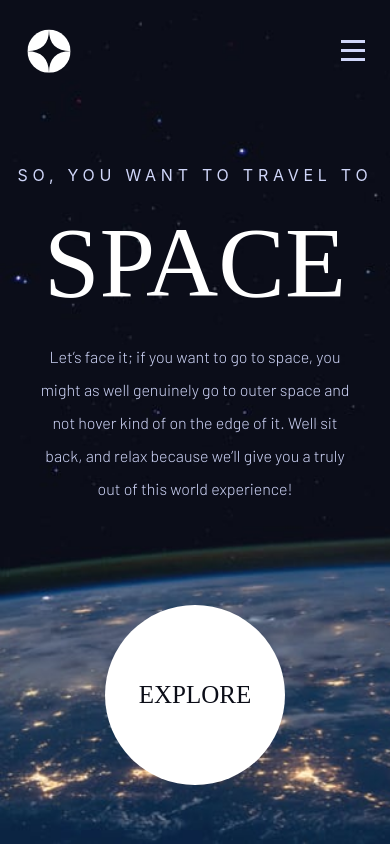
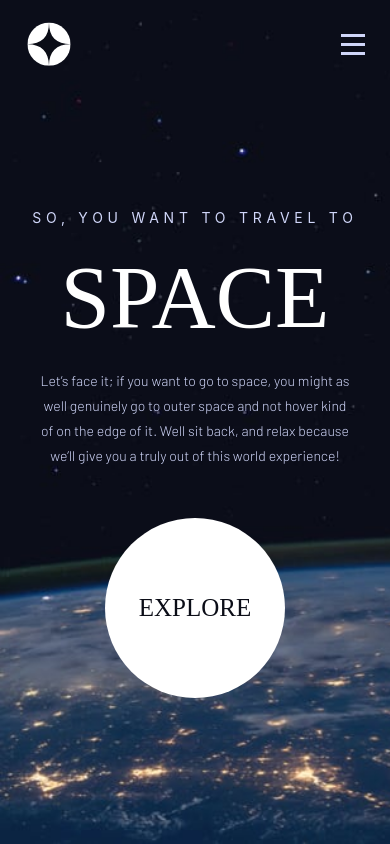
Before and after one commit to badmotherfunk/Space-tourism-website, a React (Create React App) app: page / in a window 390 px wide. Built offline with nearby package versions, Linux system fonts and the light colour scheme; a web font is replaced by a local one.

Commit message:
Amélioration du responsive pour les différentes pages

```diff
--- a/src/components/Navbar/Navbar.css
+++ b/src/components/Navbar/Navbar.css
@@ -90,13 +90,15 @@
 
 /* ---------- MEDIA QUERIES ---------- */
 
-@media screen and (min-width: 2300px) {
+@media screen and (min-width: 2000px) {
+
     .links:hover {
-        height: 95px;
+        height: 96px;
     }
     .linksActive {
-        height: 95px;
+        height: 96px;
     }
+
 }
 
 @media screen and (max-width: 1024px) {
@@ -150,6 +152,7 @@
     .navbar {
         position: relative;
         padding-top: 20px;
+        height: auto;
     }
     .navbarContent {
         position: absolute;
@@ -178,25 +181,28 @@
     }
     .navbarLinks a {
         padding: 0;
+        width: 100%;
     }
     .navbarLinks {
         flex-direction: column;
         align-items: flex-start;
         justify-content: flex-start;
         padding-top: 100px;
-        padding-left: 50px;
-        font-size: 20px;
-        gap: 40px;
+        padding-left: 40px;
+        font-size: 17px;
+        gap: 35px;
     }
     .linksActive {
         letter-spacing: 3px;
-        font-size: 20px;
+        font-size: 16px;
         line-height: normal;
         height: fit-content;
         border-bottom: none;
+        border-right: 4px solid #FFFFFF;
+        line-height: 25px;
     }
     .links {
-        letter-spacing: 3px;
+        letter-spacing: 2px;
     }
     .links:hover {
         border-bottom: none;
--- a/src/pages/Destination/Destination.css
+++ b/src/pages/Destination/Destination.css
@@ -127,7 +127,7 @@
 
 .planetPicture img {
     max-width: 100%;
-    animation: rotate 120s linear infinite
+    animation: rotate 180s linear infinite
 }
 
 @keyframes rotate {
@@ -295,8 +295,8 @@
         background-image: url(../../../public/assets/destination/background-destination-mobile.jpg);
     }
     .globalContainer {
+        height: auto;
         padding: 0;
-        margin-top: 0;
     }
     .titleContainer {
         justify-content: center;
@@ -317,7 +317,7 @@
         width: 50%;
     }
     .planetContent {
-        margin-top: 20px;
+        margin-top: 25px;
         padding: 0 20px;
     }
     .destinationsPlanet {
@@ -356,6 +356,7 @@
         display: flex;
         flex-direction: column;
         align-items: center;
+        padding-bottom: 20px;
     }
     .travelText {
         font-size: 28px;
--- a/src/pages/Destination/Destination.js
+++ b/src/pages/Destination/Destination.js
@@ -34,7 +34,7 @@ export default function Destination() {
         </div>
         <div className='planetContainer'>
             <div className="planetPicture">
-              <img src={picture} alt="Planet" />
+              <img src={picture} alt={data.name} />
             </div>
             <div className="planetContent">
                 <div className="destinations">
--- a/src/pages/Home/Home.css
+++ b/src/pages/Home/Home.css
@@ -180,18 +180,25 @@
     .landingBackground {
         background-image: url(../../../public/assets/home/background-home-mobile.jpg);
     }
+    .landingContainer {
+        margin-top: 40px;
+    }
     .landingTitle {
-        font-size: 16px;
+        font-size: 14px;
         margin-bottom: 20px;
     }
     .landingTitleSpace {
-        font-size: 100px;
+        font-size: 89px;
         margin-bottom: 20px;
     }
     .landingText {
-        font-size: 16px;
+        font-size: 14px;
+        line-height: 25px;
         width: 80%;
         text-align: center;
-        margin-bottom: 100px;
+        margin-bottom: 50px;
+    }
+    .landingButtonLayout {
+        display: none;
     }
 }
--- a/src/pages/Technology/Technology.css
+++ b/src/pages/Technology/Technology.css
@@ -217,7 +217,8 @@
         background: url(../../../public/assets/technology/background-technology-mobile.jpg);
     }
     .technologyGlobalContainer {
-        margin: 0;
+        margin-top: 0;
+        height: auto;
     }
     .technologyWrapper {
         justify-content: flex-end;
@@ -246,12 +247,16 @@
     }
     .technologyInformationSubtitle {
         margin-bottom: 10px;
+        font-size: 17px;
     }
     .technologyInformationTitle {
-        font-size: 30px;
+        font-size: 28px;
     }
     .technologyInformationDescription {
         width: 100%;
         line-height: 30px;
+        margin-top: 10px;
+        font-size: 18px;
+        padding-bottom: 50px;
     }
 }
```
